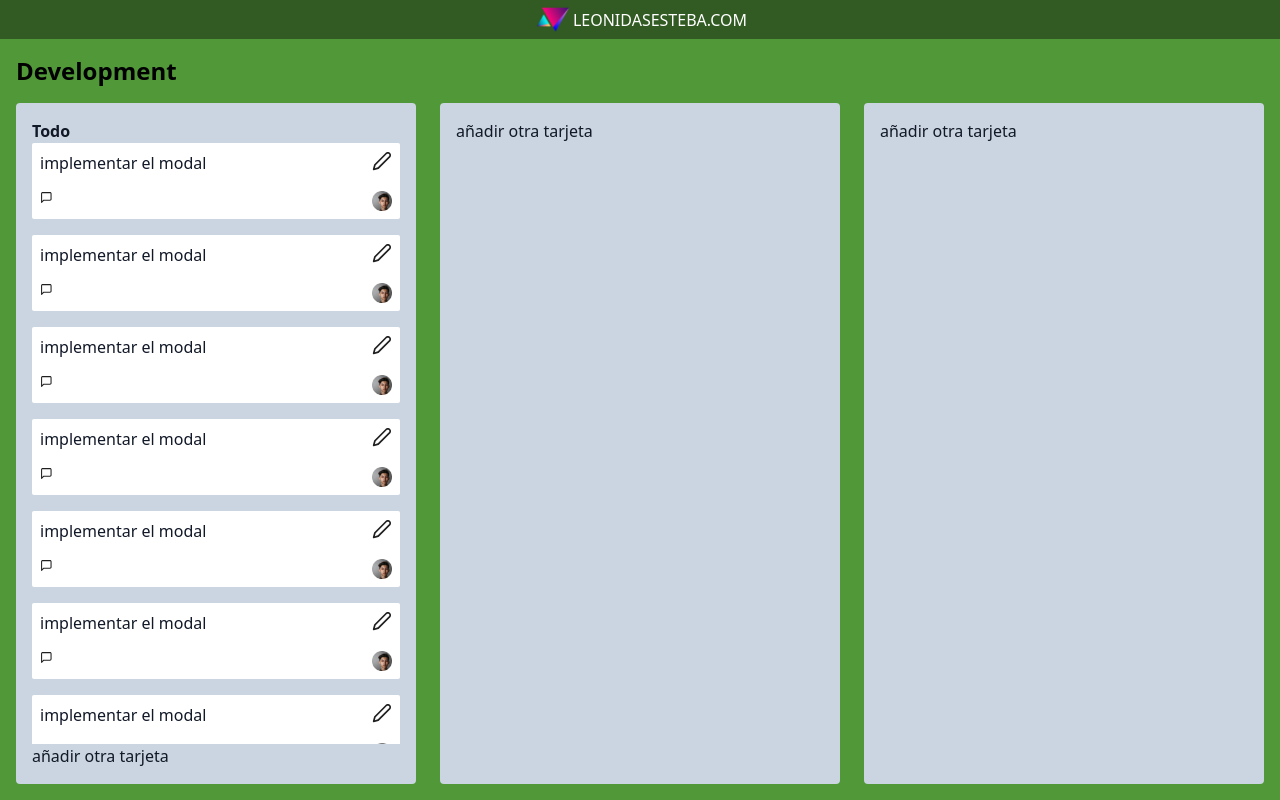
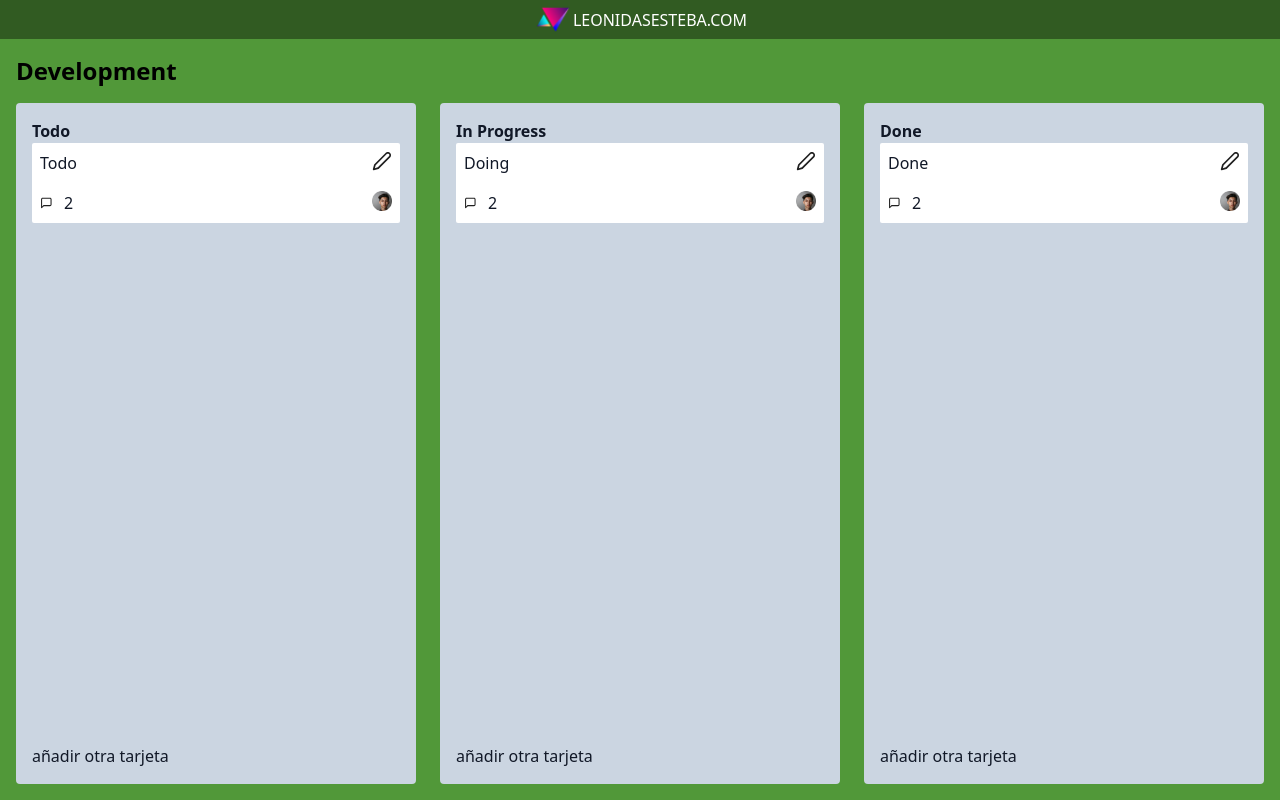
Before and after one commit to juanpablosolana/task-board, a Next.js app: page / in a window 1280 px wide. Built offline with nearby package versions, Linux system fonts and the light colour scheme.

Commit message:
drag is ok

```diff
--- a/src/components/board.js
+++ b/src/components/board.js
@@ -1,34 +1,64 @@
 import List from './list'
 import Card from './card'
+import { todoData } from '@/constants/data'
 
 function Board () {
+  const handleDrop = (e) => {
+    console.log(e)
+  }
   return (
-    <div className=' flex-1 flex flex-col p-4 gap-4'>
+    <div className='flex flex-col flex-1 gap-4 p-4 '>
       <div>
         <h1 className='text-2xl font-bold'>
           Development
         </h1>
       </div>
       <main className='flex flex-1 gap-6'>
-        <List title='Todo'>
-          <Card title='implementar el modal' />
-          <Card title='implementar el modal' />
-          <Card title='implementar el modal' />
-          <Card title='implementar el modal' />
-          <Card title='implementar el modal' />
-          <Card title='implementar el modal' />
-          <Card title='implementar el modal' />
-          <Card title='implementar el modal' />
-          <Card title='implementar el modal' />
-          <Card title='implementar el modal' />
-          <Card title='implementar el modal' />
-          <Card title='implementar el modal' />
-          <Card title='implementar el modal' />
-          <Card title='implementar el modal' />
-          <Card title='implementar el modal' />
+        <List title='Todo' handleDrop={handleDrop}>
+          {
+            todoData.map((item) => {
+              if (item.status === 'todo') {
+                return (
+                  <Card
+                    {...item}
+                    key={item.id}
+                  />
+                )
+              }
+              return null
+            })
+        }
         </List>
-        <List />
-        <List />
+        <List title='In Progress' handleDrop={handleDrop}>
+          {
+            todoData.map((item) => {
+              if (item.status === 'doing') {
+                return (
+                  <Card
+                    {...item}
+                    key={item.id}
+                  />
+                )
+              }
+              return null
+            })
+          }
+        </List>
+        <List title='Done' handleDrop={handleDrop}>
+          {
+            todoData.map((item) => {
+              if (item.status === 'done') {
+                return (
+                  <Card
+                    {...item}
+                    key={item.id}
+                  />
+                )
+              }
+              return null
+            })
+          }
+        </List>
       </main>
     </div>
   )
--- a/src/components/card.js
+++ b/src/components/card.js
@@ -1,8 +1,11 @@
 import Image from 'next/image'
 
-function Card ({ title }) {
+function Card ({ title, user, comments = [] }) {
+  const handlerDragStart = (e) => {
+    console.log(e)
+  }
   return (
-    <div className='text-gray-900 bg-white p-2 rounded-sm flex gap-4 flex-col'>
+    <div draggable onDragStart={handlerDragStart} className='flex flex-col gap-4 p-2 text-gray-900 bg-white rounded-sm'>
       <div className='flex justify-between'>
         <p>
           {title}
@@ -12,11 +15,12 @@ function Card ({ title }) {
         </span>
       </div>
       <div className='flex justify-between'>
-        <span>
+        <span className='flex gap-1'>
           <Image src='/comment.svg' alt='emoji' width={20} height={20} />
+          {comments.length > 0 ? comments.length : null}
         </span>
         <span>
-          <Image src='/avatar.png' alt='emoji' width={20} height={20} />
+          <Image src={user.avatar} alt='emoji' width={20} height={20} />
         </span>
       </div>
     </div>
--- a/src/components/list.js
+++ b/src/components/list.js
@@ -1,10 +1,16 @@
 
 function List ({ title, children }) {
+  const handleDrop = (e) => {
+    console.log(e)
+  }
+  const handleDragOver = (e) => {
+    e.preventDefault()
+  }
   return (
-    <div className='relative flex-1'>
-      <div className='absolute inset-0 flex flex-col flex-1 rounded p-4 bg-slate-300 text-gray-900'>
+    <div className='relative flex-1' onDrop={handleDrop} onDragOver={handleDragOver}>
+      <div className='absolute inset-0 flex flex-col flex-1 p-4 text-gray-900 rounded bg-slate-300'>
         <h2 className='font-bold '>{title}</h2>
-        <div className='flex flex-col gap-4 overflow-auto'>
+        <div className='flex flex-col flex-1 gap-4 overflow-auto'>
           {children}
         </div>
         <div>
--- /dev/null
+++ b/src/constants/data.js
@@ -0,0 +1,76 @@
+export const todoData = [{
+  title: 'Todo',
+  id: 123,
+  user: {
+    name: 'Jhon Doe',
+    avatar: '/avatar.png'
+  },
+  comments: [
+    {
+      text: 'Comentario 1',
+      user: {
+        name: 'Jhon Doe',
+        avatar: '/avatar.png'
+      }
+    },
+    {
+      text: 'Comentario 2',
+      user: {
+        name: 'Jhon Doe',
+        avatar: '/avatar.png'
+      }
+    }
+  ],
+  status: 'todo'
+},
+{
+  title: 'Doing',
+  id: 1234,
+  user: {
+    name: 'Jhon Doe',
+    avatar: '/avatar.png'
+  },
+  comments: [
+    {
+      text: 'Comentario 1',
+      user: {
+        name: 'Jhon Doe',
+        avatar: '/avatar.png'
+      }
+    },
+    {
+      text: 'Comentario 2',
+      user: {
+        name: 'Jhon Doe',
+        avatar: '/avatar.png'
+      }
+    }
+  ],
+  status: 'doing'
+},
+{
+  title: 'Done',
+  id: 1235,
+  user: {
+    name: 'Jhon Doe',
+    avatar: '/avatar.png'
+  },
+  comments: [
+    {
+      text: 'Comentario 1',
+      user: {
+        name: 'Jhon Doe',
+        avatar: '/avatar.png'
+      }
+    },
+    {
+      text: 'Comentario 2',
+      user: {
+        name: 'Jhon Doe',
+        avatar: '/avatar.png'
+      }
+    }
+  ],
+  status: 'done'
+}
+]
--- a/src/pages/api/hello.js
+++ /dev/null
@@ -1,5 +0,0 @@
-// Next.js API route support: https://nextjs.org/docs/api-routes/introduction
-
-export default function handler(req, res) {
-  res.status(200).json({ name: 'John Doe' })
-}
```
Also changed, not shown: 1 other file (tests, documents, lock files or other folders).
